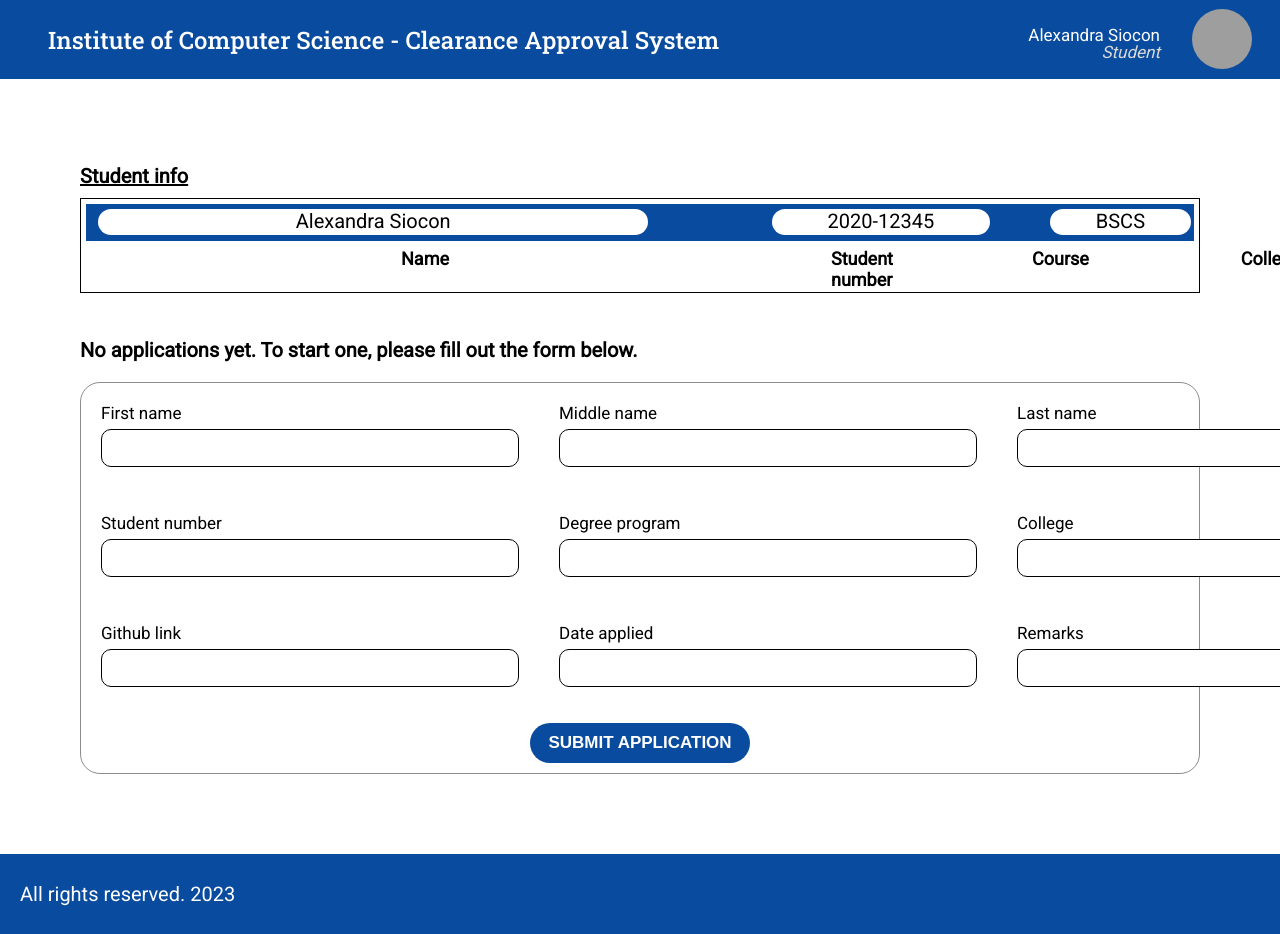
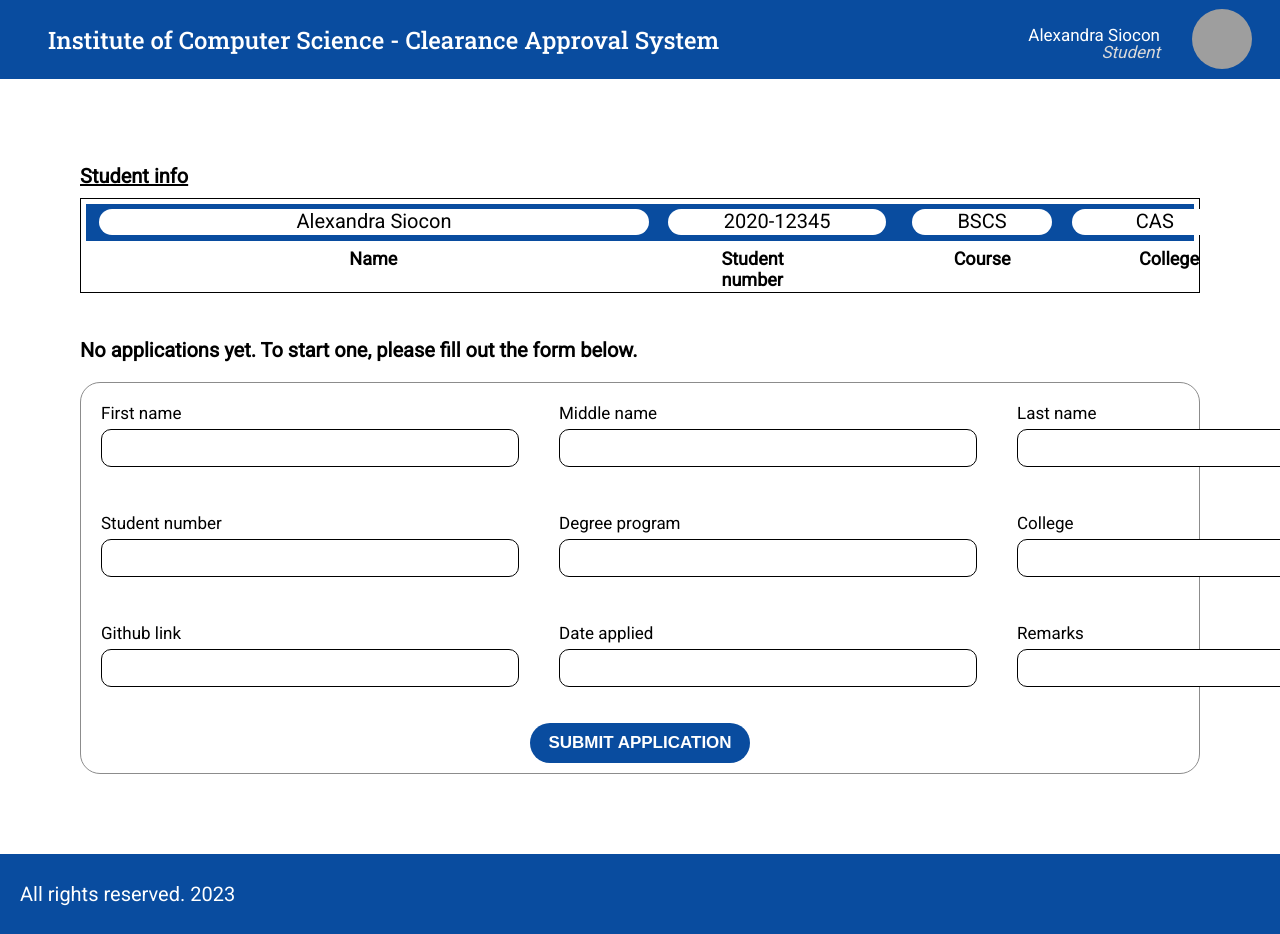
Before and after one commit to jakiebravarian/ICS_Clearance_System, a React (Create React App) app in the folder frontend/: page /student in a window 1280 px wide. Shown: the top 934 px of the page. Built offline with nearby package versions, Linux system fonts and the light colour scheme; grey boxes are pictures that could not be loaded.

Commit message:
refactor: changed position values to percentage

```diff
--- a/frontend/src/assets/styles/student.css
+++ b/frontend/src/assets/styles/student.css
@@ -111,7 +111,7 @@ body {
     background-color: white;
     width: 43%;
     height: 26px;
-    margin-left: 12px;
+    margin-left: 1%;
     margin-top: 5px;
     border-radius: 20px;
     position: absolute;
@@ -121,7 +121,7 @@ body {
 #studno-container {
     background-color: white;
     width: 17%;
-    margin-left: 686px;
+    margin-left: 45.5%;
     text-align: center;
     border-radius: 20px;
     height: 26px;
@@ -132,7 +132,7 @@ body {
 #course-container {
     background-color: white;
     width: 11%;
-    margin-left: 964px;
+    margin-left: 64.5%;
     text-align: center;
     border-radius: 20px;
     height: 26px;
@@ -143,7 +143,7 @@ body {
 #college-container {
     background-color: white;
     width: 13%;
-    margin-left: 1148px;
+    margin-left: 77%;
     text-align: center;
     border-radius: 20px;
     height: 26px;
@@ -159,19 +159,19 @@ body {
 }
 
 #name-label {
-    margin-left: 320px;
+    margin-left: 24%;
 }
 
 #studno-label {
-    margin-left: 382px;
+    margin-left: 29%;
 }
 
 #course-label {
-    margin-left: 139px;
+    margin-left: 12.2%;
 }
 
 #college-label {
-    margin-left: 152px;
+    margin-left: 11.5%;
 }
 
 .form-prompt {
```
